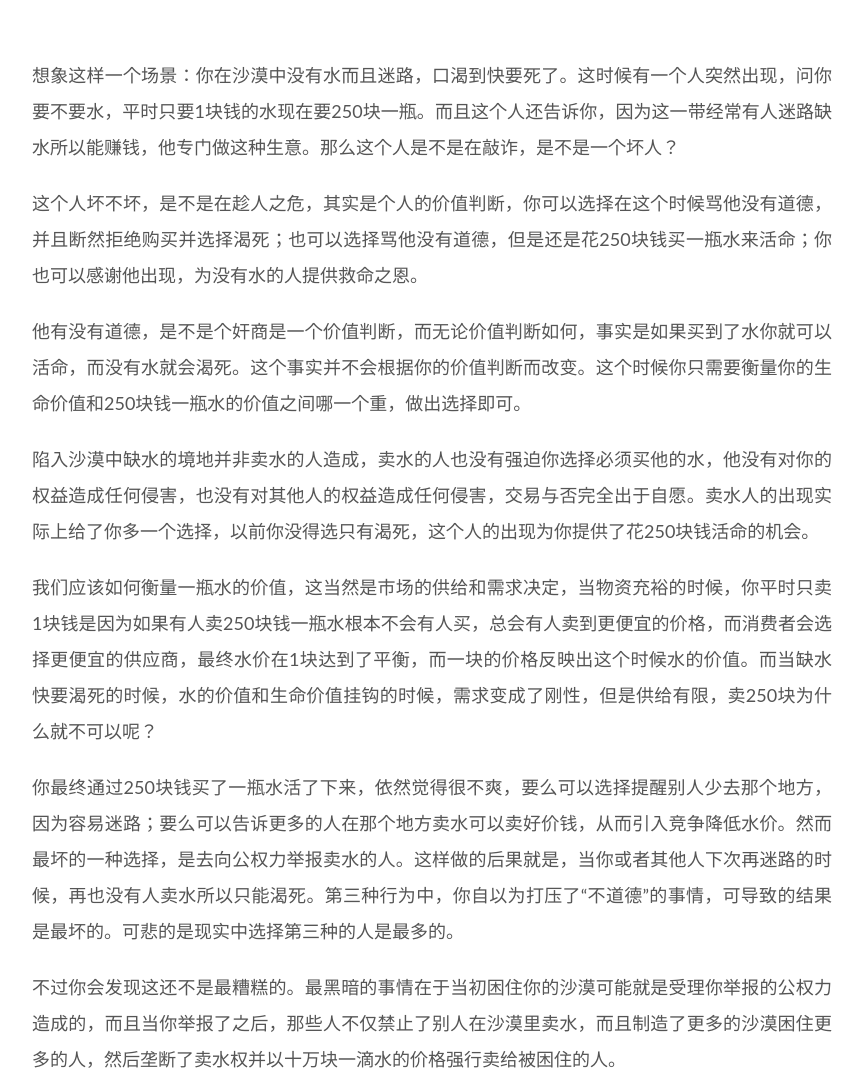
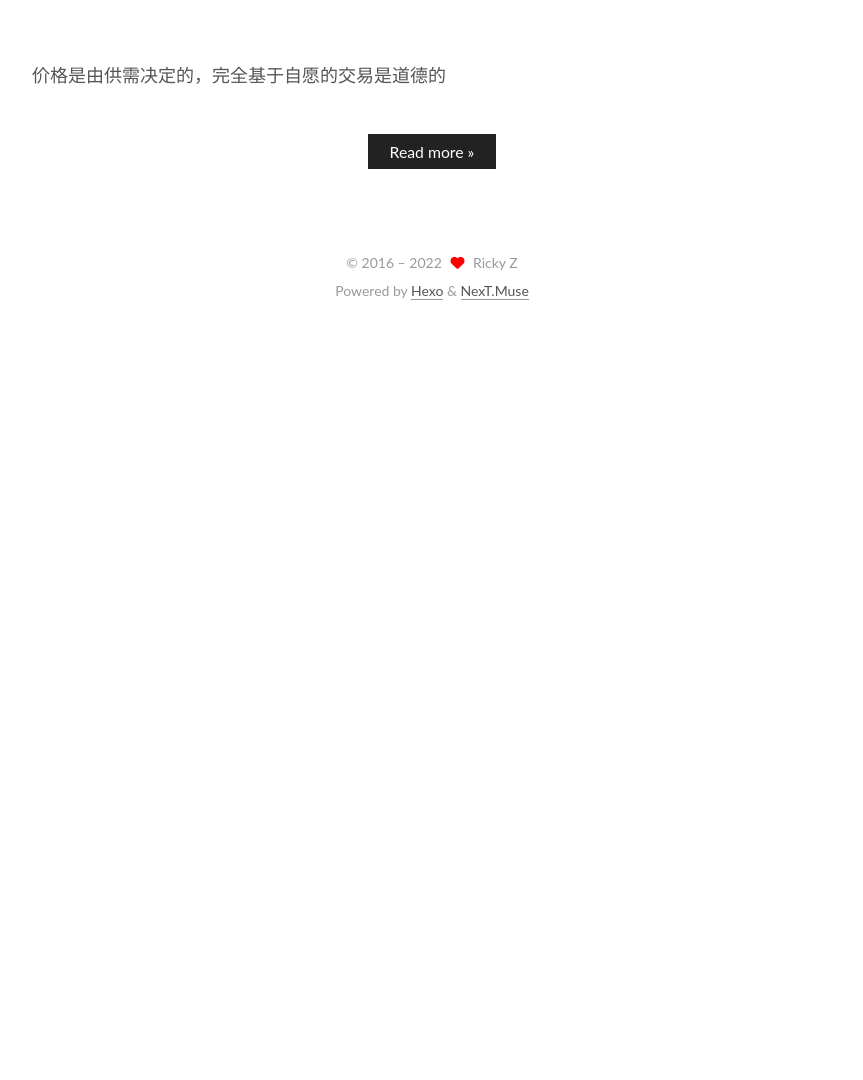
Before and after one commit to RickyTalk/RickyTalk.github.io, a plain HTML site: page index.html in a window 1280 px wide. Shown: the part 922-2002 px from the top of the page, without its empty margins (208-1071 px from the left). After the commit the page ends 1247 px from the top, so only its background shows below. Drawn offline with nearby package versions, Linux system fonts and the light colour scheme; a script that the page names is missing.

Commit message:
Site updated: 2022-07-22 22:37:59

```diff
--- a/css/main.css
+++ b/css/main.css
@@ -2740,7 +2740,7 @@ mark.search-keyword {
   vertical-align: middle;
 }
 .links-of-author a::before {
-  background: #bab539;
+  background: #2eff4a;
   display: inline-block;
   margin-right: 3px;
   transform: translateY(-2px);
--- a/index.html
+++ b/index.html
@@ -339,13 +339,14 @@
 
 
     <div class="post-body" itemprop="articleBody">
-          <p>想象这样一个场景：你在沙漠中没有水而且迷路，口渴到快要死了。这时候有一个人突然出现，问你要不要水，平时只要1块钱的水现在要250块一瓶。而且这个人还告诉你，因为这一带经常有人迷路缺水所以能赚钱，他专门做这种生意。那么这个人是不是在敲诈，是不是一个坏人？</p>
-<p>这个人坏不坏，是不是在趁人之危，其实是个人的价值判断，你可以选择在这个时候骂他没有道德，并且断然拒绝购买并选择渴死；也可以选择骂他没有道德，但是还是花250块钱买一瓶水来活命；你也可以感谢他出现，为没有水的人提供救命之恩。</p>
-<p>他有没有道德，是不是个奸商是一个价值判断，而无论价值判断如何，事实是如果买到了水你就可以活命，而没有水就会渴死。这个事实并不会根据你的价值判断而改变。这个时候你只需要衡量你的生命价值和250块钱一瓶水的价值之间哪一个重，做出选择即可。</p>
-<p>陷入沙漠中缺水的境地并非卖水的人造成，卖水的人也没有强迫你选择必须买他的水，他没有对你的权益造成任何侵害，也没有对其他人的权益造成任何侵害，交易与否完全出于自愿。卖水人的出现实际上给了你多一个选择，以前你没得选只有渴死，这个人的出现为你提供了花250块钱活命的机会。</p>
-<p>我们应该如何衡量一瓶水的价值，这当然是市场的供给和需求决定，当物资充裕的时候，你平时只卖1块钱是因为如果有人卖250块钱一瓶水根本不会有人买，总会有人卖到更便宜的价格，而消费者会选择更便宜的供应商，最终水价在1块达到了平衡，而一块的价格反映出这个时候水的价值。而当缺水快要渴死的时候，水的价值和生命价值挂钩的时候，需求变成了刚性，但是供给有限，卖250块为什么就不可以呢？</p>
-<p>你最终通过250块钱买了一瓶水活了下来，依然觉得很不爽，要么可以选择提醒别人少去那个地方，因为容易迷路；要么可以告诉更多的人在那个地方卖水可以卖好价钱，从而引入竞争降低水价。然而最坏的一种选择，是去向公权力举报卖水的人。这样做的后果就是，当你或者其他人下次再迷路的时候，再也没有人卖水所以只能渴死。第三种行为中，你自以为打压了“不道德”的事情，可导致的结果是最坏的。可悲的是现实中选择第三种的人是最多的。</p>
-<p>不过你会发现这还不是最糟糕的。最黑暗的事情在于当初困住你的沙漠可能就是受理你举报的公权力造成的，而且当你举报了之后，那些人不仅禁止了别人在沙漠里卖水，而且制造了更多的沙漠困住更多的人，然后垄断了卖水权并以十万块一滴水的价格强行卖给被困住的人。</p>
+          <p>价格是由供需决定的，完全基于自愿的交易是道德的</p>
+          <!--noindex-->
+            <div class="post-button">
+              <a class="btn" href="/2022/04/17/%E6%9D%82%E6%96%87/20220417-lost-in-desert/">
+                Read more &raquo;
+              </a>
+            </div>
+          <!--/noindex-->
 
 
     </div>
```
Also changed, not shown: 2022/04/17/杂文/20220417-lost-in-desert/index.html (+5 -4 lines), atom.xml (+2 -9 lines).
